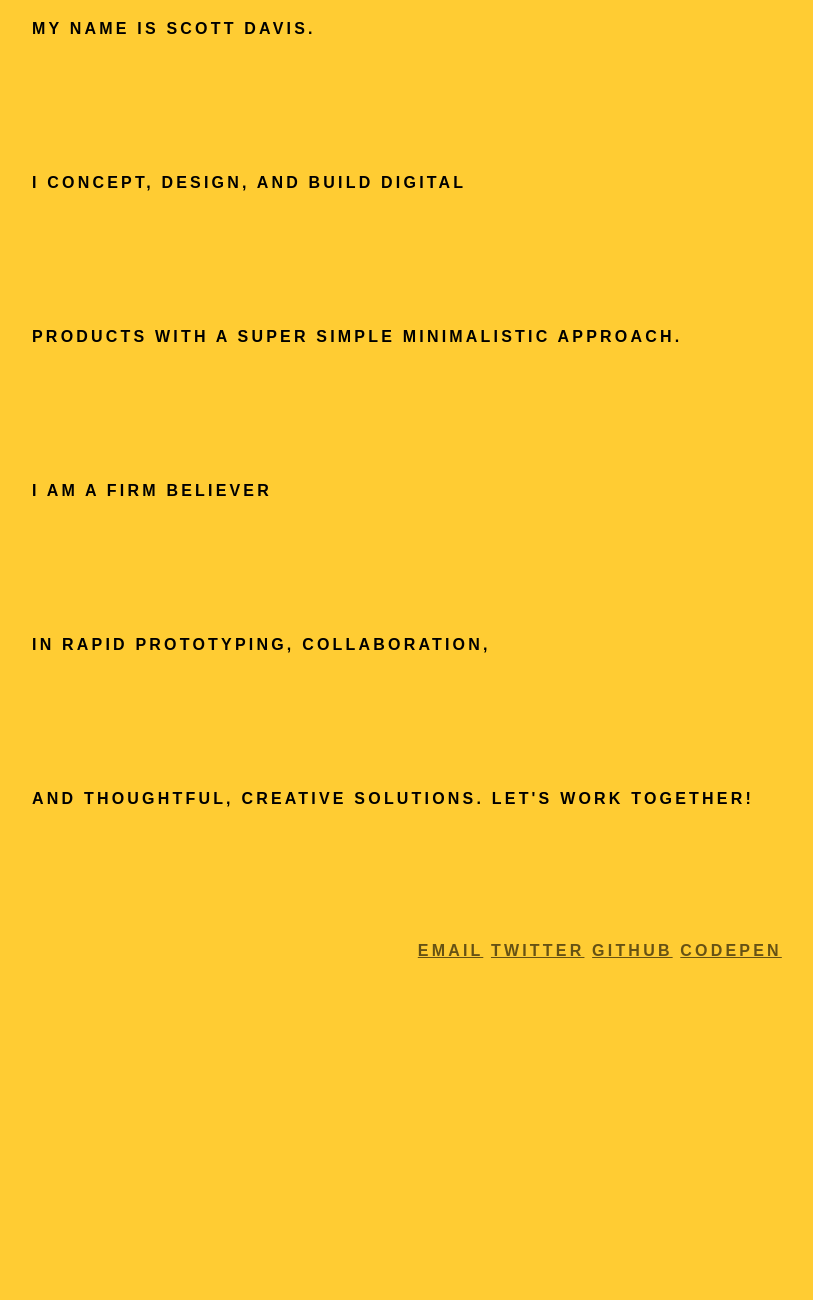
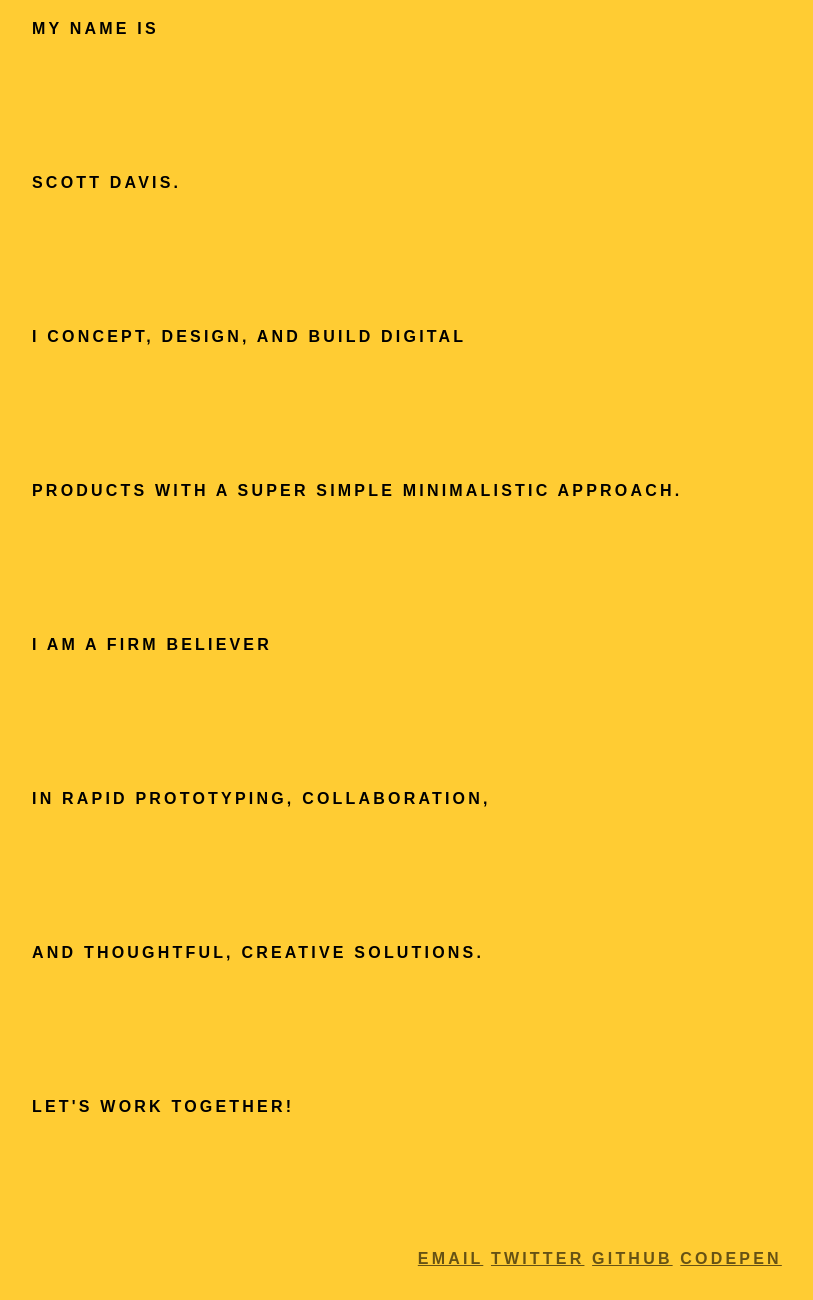
Before and after one commit to sctdvs/fitter-happier-junk, a plain HTML site: page index.html in a window 1280 px wide. Shown: the part 208-1508 px from the top of the page, without its empty margins (40-853 px from the left). Before the commit the page ends 1200 px from the top, so only its background shows below. Drawn offline with Linux system fonts and the light colour scheme.

Commit message:
Update index.html

```diff
--- a/index.html
+++ b/index.html
@@ -27,12 +27,14 @@
 
   <div class="banner-body">
     <h1 data-fitter-happier-text class="white">Hello.</h1>
-    <h1 data-fitter-happier-text class="">My name is Scott Davis.</h1>
+    <h1 data-fitter-happier-text class="">My name is</h1>
+    <h1 data-fitter-happier-text class="">Scott Davis.</h1>
     <h1 data-fitter-happier-text class="">I concept, design, and build digital</h1>
     <h1 data-fitter-happier-text class="">products with a super simple minimalistic approach.</h1>
     <h1 data-fitter-happier-text class="">I am a firm believer</h1>
     <h1 data-fitter-happier-text class="">in rapid prototyping, collaboration,</h1>
-    <h1 data-fitter-happier-text class="">and thoughtful, creative solutions.  Let's work together!</h1>
+    <h1 data-fitter-happier-text class="">and thoughtful, creative solutions.</h1>
+    <h1 data-fitter-happier-text class="">Let's work together!</h1>
     <a href="mailto:slrd88@gmail.com">Email</a>
     <a href="http://twitter.com/sctdvs" target="_blank">Twitter</a>
     <a href="http://github.com/sctdvs" target="_blank">Github</a>
```
